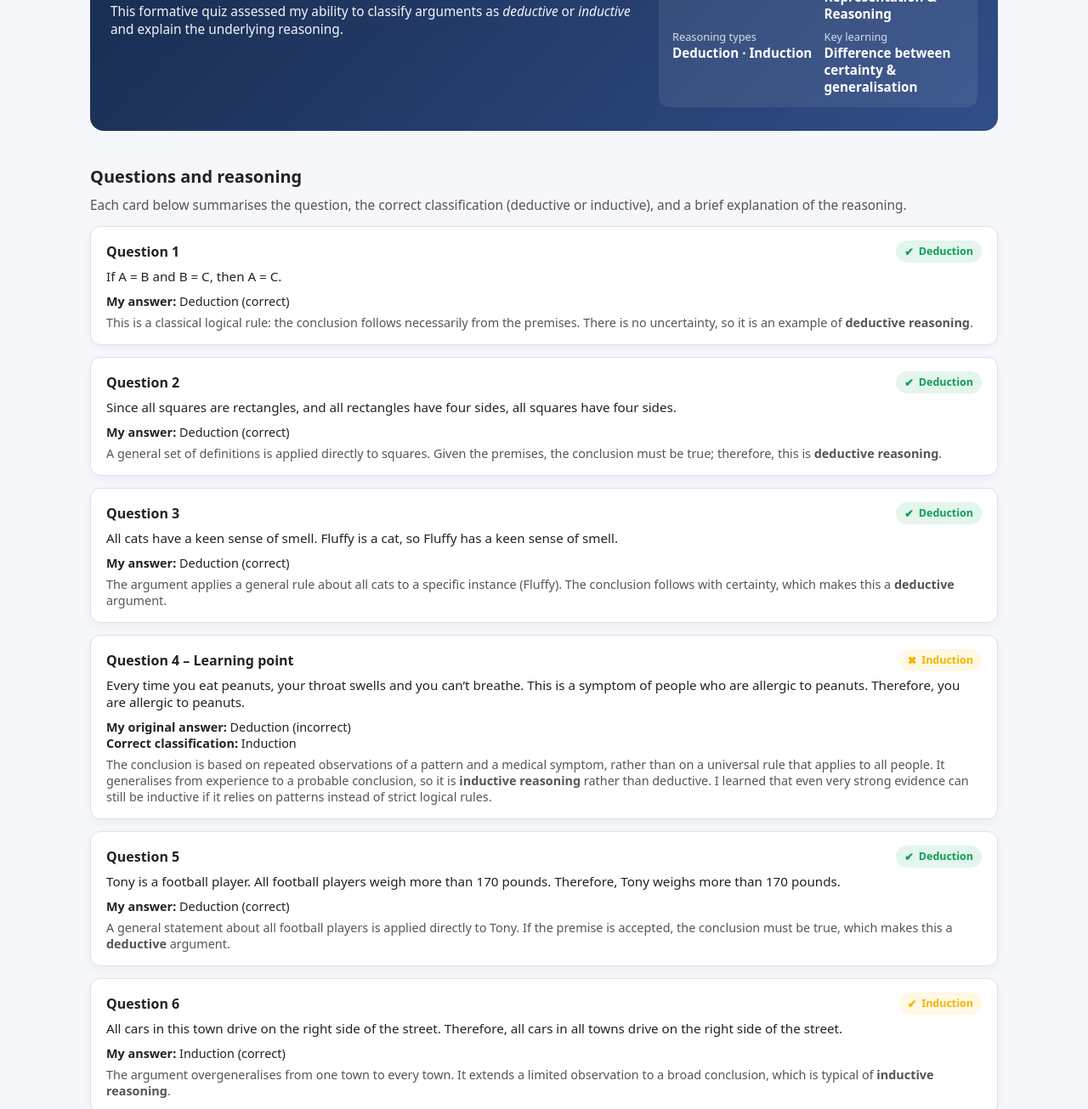
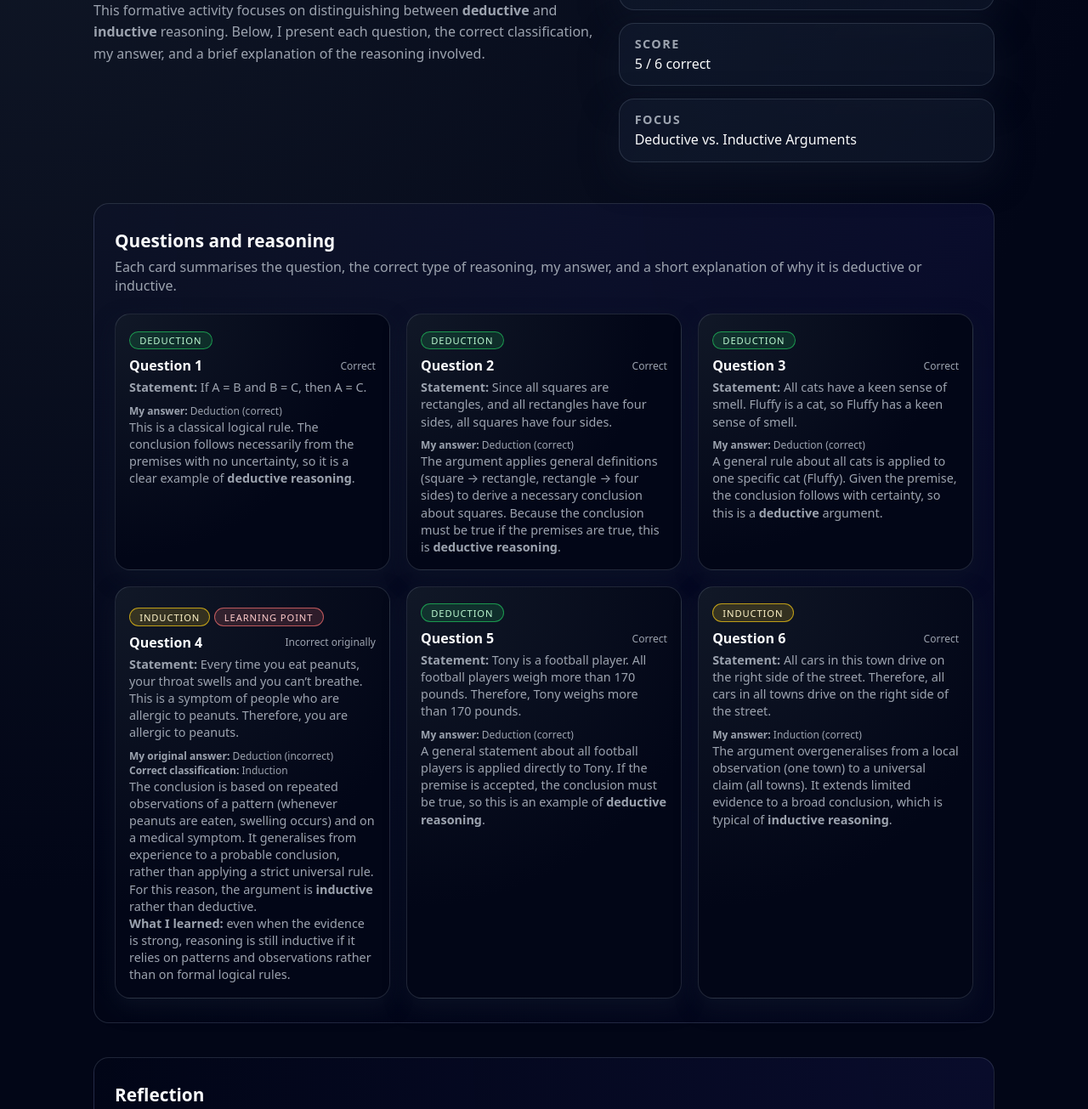
Before and after one commit to abdullahkrs/research-methods-eportfolio, a plain HTML site: page components/reasoning-quiz.html in a window 1280 px wide. Shown: the part 258-1563 px from the top of the page at 85% size. Drawn offline with Linux system fonts and the light colour scheme.

Commit message:
Update reasoning-quiz.html

```diff
--- a/components/reasoning-quiz.html
+++ b/components/reasoning-quiz.html
@@ -4,237 +4,46 @@
   <meta charset="UTF-8" />
   <title>Formative Activity – Reasoning Quiz | Research Methods e-Portfolio</title>
   <meta name="viewport" content="width=device-width, initial-scale=1" />
+  <!-- Global styles -->
   <link rel="stylesheet" href="../style.css" />
 
-  <!-- Page-specific styling for the reasoning quiz -->
+  <!-- Page-specific tag styling (re-using your dark theme) -->
   <style>
-    :root {
-      --rq-bg: #f5f7fb;
-      --rq-card-bg: #ffffff;
-      --rq-text-main: #222;
-      --rq-text-muted: #555;
-      --rq-accent: #2f6feb;
-      --rq-border: #dde1ee;
-      --rq-deduction: #0f9d58;
-      --rq-deduction-soft: #e3f5ec;
-      --rq-induction: #f4b400;
-      --rq-induction-soft: #fff8e3;
-      --rq-radius-lg: 16px;
-      --rq-radius-sm: 12px;
+    .tag-deduction {
+      background: rgba(34, 197, 94, 0.16);
+      border: 1px solid rgba(34, 197, 94, 0.7);
+      color: #bbf7d0;
     }
-
-    body {
-      background: var(--rq-bg);
-      color: var(--rq-text-main);
+    .tag-induction {
+      background: rgba(250, 204, 21, 0.16);
+      border: 1px solid rgba(250, 204, 21, 0.7);
+      color: #fef3c7;
     }
-
-    .page {
-      max-width: 1100px;
-      margin: 0 auto;
-      padding: 24px 16px 48px;
+    .tag-learning {
+      background: rgba(248, 113, 113, 0.16);
+      border: 1px solid rgba(248, 113, 113, 0.7);
+      color: #fecaca;
     }
-
-    .rq-hero {
-      background: linear-gradient(135deg, #172b4d, #314e89);
-      color: #fff;
-      padding: 24px 24px 28px;
-      border-radius: var(--rq-radius-lg);
-      display: grid;
-      grid-template-columns: minmax(0, 2fr) minmax(0, 1.2fr);
-      gap: 20px;
-      align-items: stretch;
-    }
-
-    .rq-hero-main h2 {
-      margin: 0 0 6px;
-      font-size: 1.7rem;
-    }
-
-    .rq-hero-main p {
-      margin: 2px 0;
-      font-size: 0.98rem;
-    }
-
-    .rq-hero-main .rq-tagline {
-      margin-top: 10px;
-      font-size: 0.96rem;
-      opacity: 0.95;
-    }
-
-    .rq-hero-side {
-      background: rgba(255, 255, 255, 0.08);
-      border-radius: var(--rq-radius-sm);
-      padding: 14px 16px;
-      font-size: 0.95rem;
-    }
-
-    .rq-hero-side h3 {
-      margin-top: 0;
-      margin-bottom: 8px;
-      font-size: 1.02rem;
-    }
-
-    .rq-hero-grid {
-      display: grid;
-      grid-template-columns: repeat(2, minmax(0, 1fr));
-      gap: 8px 14px;
-    }
-
-    .rq-hero-item-label {
-      font-size: 0.8rem;
-      opacity: 0.8;
-    }
-
-    .rq-hero-item-value {
-      font-weight: 600;
-      font-size: 0.95rem;
-    }
-
-    .rq-section-title {
-      margin-top: 26px;
-      margin-bottom: 10px;
-      font-size: 1.25rem;
-    }
-
-    .rq-section-intro {
-      margin: 0 0 14px;
-      color: var(--rq-text-muted);
-      font-size: 0.96rem;
-    }
-
-    .rq-questions {
-      display: flex;
-      flex-direction: column;
-      gap: 14px;
-      margin-top: 8px;
-    }
-
-    .rq-card {
-      background: var(--rq-card-bg);
-      border-radius: var(--rq-radius-sm);
-      border: 1px solid var(--rq-border);
-      padding: 16px 18px;
-      box-shadow: 0 4px 10px rgba(15, 23, 42, 0.04);
-    }
-
-    .rq-card-header {
+    .card h3 {
       display: flex;
       align-items: center;
       justify-content: space-between;
-      gap: 12px;
-      margin-bottom: 6px;
+      gap: 0.6rem;
     }
-
-    .rq-card-title {
-      font-weight: 600;
-      font-size: 1rem;
-    }
-
-    .rq-badge {
-      display: inline-flex;
-      align-items: center;
-      gap: 6px;
-      padding: 4px 10px;
-      border-radius: 999px;
-      font-size: 0.78rem;
-      font-weight: 600;
-      white-space: nowrap;
-    }
-
-    .rq-badge-deduction {
-      background: var(--rq-deduction-soft);
-      color: var(--rq-deduction);
-    }
-
-    .rq-badge-induction {
-      background: var(--rq-induction-soft);
-      color: var(--rq-induction);
-    }
-
-    .rq-badge-correct::before {
-      content: "✔";
-      font-size: 0.8rem;
-    }
-
-    .rq-badge-incorrect::before {
-      content: "✖";
-      font-size: 0.8rem;
-    }
-
-    .rq-question-text {
-      margin: 4px 0 10px;
-      font-size: 0.95rem;
-    }
-
-    .rq-meta {
-      font-size: 0.9rem;
-      margin: 0 0 6px;
-    }
-
-    .rq-meta strong {
-      font-weight: 600;
-    }
-
-    .rq-explanation {
-      font-size: 0.9rem;
-      color: var(--rq-text-muted);
-      margin: 4px 0 0;
-    }
-
-    .rq-reflection-card {
-      margin-top: 24px;
-      background: var(--rq-card-bg);
-      border-radius: var(--rq-radius-lg);
-      border: 1px solid var(--rq-border);
-      padding: 18px 20px;
-      box-shadow: 0 4px 12px rgba(15, 23, 42, 0.04);
-    }
-
-    .rq-reflection-card h3 {
-      margin-top: 0;
-      margin-bottom: 6px;
-      font-size: 1.15rem;
-    }
-
-    .rq-reflection-card p {
-      margin: 4px 0;
-      font-size: 0.95rem;
-      color: var(--rq-text-muted);
-    }
-
-    .rq-back-link {
-      margin-top: 22px;
-      font-size: 0.92rem;
-    }
-
-    .rq-back-link a {
-      text-decoration: none;
-      color: var(--rq-accent);
+    .card h3 span.label {
+      font-size: 0.75rem;
       font-weight: 500;
-    }
-
-    .rq-back-link a:hover {
-      text-decoration: underline;
-    }
-
-    @media (max-width: 768px) {
-      .rq-hero {
-        grid-template-columns: minmax(0, 1fr);
-      }
-      .rq-hero-side {
-        margin-top: 6px;
-      }
+      color: var(--muted);
     }
   </style>
 </head>
 <body>
+  <!-- Top navigation bar -->
   <header class="topbar">
     <div class="topbar-inner">
-    <div class="brand">
-      <a href="../index.html" style="text-decoration:none; color:inherit;">
+      <div>
         <span class="brand-title">Research Methods & Professional Practice</span>
-        <span class="brand-subtitle">e-Portfolio – Component Page</span>
-      </a>
+        <span class="brand-subtitle">e-Portfolio – Formative Activity</span>
       </div>
       <nav class="nav">
         <a href="../index.html#components">Back to Components</a>
@@ -243,207 +52,223 @@
   </header>
 
   <main class="page">
-
-  <!-- Hero / summary -->
-  <section class="section rq-hero">
-    <div class="rq-hero-main">
-      <h2>Formative Activity: Reasoning Quiz</h2>
-      <p><strong>Component:</strong> Formative Activity – Logical Reasoning</p>
-      <p><strong>Focus:</strong> Distinguishing deductive and inductive arguments</p>
-      <p class="rq-tagline">
-        This formative quiz assessed my ability to classify arguments as
-        <em>deductive</em> or <em>inductive</em> and explain the underlying reasoning.
+    <!-- Hero section -->
+    <section class="hero">
+      <div class="hero-text">
+        <h1>Formative Activity – Reasoning Quiz</h1>
+        <p>
+          This formative activity focuses on distinguishing between
+          <strong>deductive</strong> and <strong>inductive</strong> reasoning.
+          Below, I present each question, the correct classification, my answer,
+          and a brief explanation of the reasoning involved.
         </p>
       </div>
-    <aside class="rq-hero-side">
-      <h3>At a glance</h3>
-      <div class="rq-hero-grid">
-        <div>
-          <div class="rq-hero-item-label">Score</div>
-          <div class="rq-hero-item-value">5 / 6 correct</div>
+
+      <div class="hero-meta">
+        <div class="meta-card">
+          <h2>Component</h2>
+          <p>Formative Activity – Reasoning Quiz</p>
         </div>
-        <div>
-          <div class="rq-hero-item-label">Module</div>
-          <div class="rq-hero-item-value">Knowledge Representation & Reasoning</div>
+        <div class="meta-card">
+          <h2>Module</h2>
+          <p>Knowledge Representation &amp; Reasoning</p>
         </div>
-        <div>
-          <div class="rq-hero-item-label">Reasoning types</div>
-          <div class="rq-hero-item-value">Deduction · Induction</div>
+        <div class="meta-card">
+          <h2>Score</h2>
+          <p>5 / 6 correct</p>
         </div>
-        <div>
-          <div class="rq-hero-item-label">Key learning</div>
-          <div class="rq-hero-item-value">Difference between certainty & generalisation</div>
+        <div class="meta-card">
+          <h2>Focus</h2>
+          <p>Deductive vs. Inductive Arguments</p>
         </div>
       </div>
-    </aside>
     </section>
 
-  <!-- Questions & reasoning -->
-  <section class="section">
-    <h3 class="rq-section-title">Questions and reasoning</h3>
-    <p class="rq-section-intro">
-      Each card below summarises the question, the correct classification
-      (deductive or inductive), and a brief explanation of the reasoning.
+    <!-- Questions and reasoning -->
+    <section class="section section-muted">
+      <div class="section-header">
+        <h2>Questions and reasoning</h2>
+        <p>
+          Each card summarises the question, the correct type of reasoning,
+          my answer, and a short explanation of why it is deductive or inductive.
         </p>
+      </div>
 
-    <div class="rq-questions">
+      <div class="grid">
+        <!-- Question 1 -->
+        <article class="card">
+          <span class="tag tag-deduction">Deduction</span>
+          <h3>
+            Question 1
+            <span class="label">Correct</span>
+          </h3>
+          <p>
+            <strong>Statement:</strong> If A = B and B = C, then A = C.
+          </p>
+          <p class="meta">
+            <strong>My answer:</strong> Deduction (correct)
+          </p>
+          <p>
+            This is a classical logical rule. The conclusion follows necessarily
+            from the premises with no uncertainty, so it is a clear example of
+            <strong>deductive reasoning</strong>.
+          </p>
+        </article>
 
-      <!-- Q1 -->
-      <article class="rq-card">
-        <div class="rq-card-header">
-          <div class="rq-card-title">Question 1</div>
-          <div class="rq-badge rq-badge-deduction rq-badge-correct">
-            Deduction
-          </div>
-        </div>
-        <p class="rq-question-text">
-          If A = B and B = C, then A = C.
+        <!-- Question 2 -->
+        <article class="card">
+          <span class="tag tag-deduction">Deduction</span>
+          <h3>
+            Question 2
+            <span class="label">Correct</span>
+          </h3>
+          <p>
+            <strong>Statement:</strong> Since all squares are rectangles, and all
+            rectangles have four sides, all squares have four sides.
           </p>
-        <p class="rq-meta"><strong>My answer:</strong> Deduction (correct)</p>
-        <p class="rq-explanation">
-          This is a classical logical rule: the conclusion follows
-          necessarily from the premises. There is no uncertainty, so it
+          <p class="meta">
+            <strong>My answer:</strong> Deduction (correct)
+          </p>
+          <p>
+            The argument applies general definitions (square → rectangle,
+            rectangle → four sides) to derive a necessary conclusion about
+            squares. Because the conclusion must be true if the premises are true,
+            this is <strong>deductive reasoning</strong>.
+          </p>
+        </article>
+
+        <!-- Question 3 -->
+        <article class="card">
+          <span class="tag tag-deduction">Deduction</span>
+          <h3>
+            Question 3
+            <span class="label">Correct</span>
+          </h3>
+          <p>
+            <strong>Statement:</strong> All cats have a keen sense of smell.
+            Fluffy is a cat, so Fluffy has a keen sense of smell.
+          </p>
+          <p class="meta">
+            <strong>My answer:</strong> Deduction (correct)
+          </p>
+          <p>
+            A general rule about all cats is applied to one specific cat
+            (Fluffy). Given the premise, the conclusion follows with certainty,
+            so this is a <strong>deductive</strong> argument.
+          </p>
+        </article>
+
+        <!-- Question 4 - learning point -->
+        <article class="card">
+          <span class="tag tag-induction">Induction</span>
+          <span class="tag tag-learning" style="margin-top:0.4rem;">Learning point</span>
+          <h3>
+            Question 4
+            <span class="label">Incorrect originally</span>
+          </h3>
+          <p>
+            <strong>Statement:</strong> Every time you eat peanuts, your throat
+            swells and you can’t breathe. This is a symptom of people who are
+            allergic to peanuts. Therefore, you are allergic to peanuts.
+          </p>
+          <p class="meta">
+            <strong>My original answer:</strong> Deduction (incorrect)
+            <br />
+            <strong>Correct classification:</strong> Induction
+          </p>
+          <p>
+            The conclusion is based on repeated observations of a pattern
+            (whenever peanuts are eaten, swelling occurs) and on a medical
+            symptom. It generalises from experience to a probable conclusion,
+            rather than applying a strict universal rule. For this reason,
+            the argument is <strong>inductive</strong> rather than deductive.
+          </p>
+          <p>
+            <strong>What I learned:</strong> even when the evidence is strong,
+            reasoning is still inductive if it relies on patterns and
+            observations rather than on formal logical rules.
+          </p>
+        </article>
+
+        <!-- Question 5 -->
+        <article class="card">
+          <span class="tag tag-deduction">Deduction</span>
+          <h3>
+            Question 5
+            <span class="label">Correct</span>
+          </h3>
+          <p>
+            <strong>Statement:</strong> Tony is a football player. All football
+            players weigh more than 170 pounds. Therefore, Tony weighs more
+            than 170 pounds.
+          </p>
+          <p class="meta">
+            <strong>My answer:</strong> Deduction (correct)
+          </p>
+          <p>
+            A general statement about all football players is applied directly to
+            Tony. If the premise is accepted, the conclusion must be true, so this
             is an example of <strong>deductive reasoning</strong>.
           </p>
         </article>
 
-      <!-- Q2 -->
-      <article class="rq-card">
-        <div class="rq-card-header">
-          <div class="rq-card-title">Question 2</div>
-          <div class="rq-badge rq-badge-deduction rq-badge-correct">
-            Deduction
-          </div>
-        </div>
-        <p class="rq-question-text">
-          Since all squares are rectangles, and all rectangles have four sides,
-          all squares have four sides.
+        <!-- Question 6 -->
+        <article class="card">
+          <span class="tag tag-induction">Induction</span>
+          <h3>
+            Question 6
+            <span class="label">Correct</span>
+          </h3>
+          <p>
+            <strong>Statement:</strong> All cars in this town drive on the right
+            side of the street. Therefore, all cars in all towns drive on the
+            right side of the street.
           </p>
-        <p class="rq-meta"><strong>My answer:</strong> Deduction (correct)</p>
-        <p class="rq-explanation">
-          A general set of definitions is applied directly to squares.
-          Given the premises, the conclusion must be true; therefore,
-          this is <strong>deductive reasoning</strong>.
+          <p class="meta">
+            <strong>My answer:</strong> Induction (correct)
+          </p>
+          <p>
+            The argument overgeneralises from a local observation (one town) to a
+            universal claim (all towns). It extends limited evidence to a broad
+            conclusion, which is typical of <strong>inductive reasoning</strong>.
           </p>
         </article>
-
-      <!-- Q3 -->
-      <article class="rq-card">
-        <div class="rq-card-header">
-          <div class="rq-card-title">Question 3</div>
-          <div class="rq-badge rq-badge-deduction rq-badge-correct">
-            Deduction
-          </div>
-        </div>
-        <p class="rq-question-text">
-          All cats have a keen sense of smell. Fluffy is a cat, so Fluffy has
-          a keen sense of smell.
-        </p>
-        <p class="rq-meta"><strong>My answer:</strong> Deduction (correct)</p>
-        <p class="rq-explanation">
-          The argument applies a general rule about all cats to a specific
-          instance (Fluffy). The conclusion follows with certainty, which
-          makes this a <strong>deductive</strong> argument.
-        </p>
-      </article>
-
-      <!-- Q4 (learning point) -->
-      <article class="rq-card">
-        <div class="rq-card-header">
-          <div class="rq-card-title">Question 4 – Learning point</div>
-          <div class="rq-badge rq-badge-induction rq-badge-incorrect">
-            Induction
-          </div>
-        </div>
-        <p class="rq-question-text">
-          Every time you eat peanuts, your throat swells and you can’t breathe.
-          This is a symptom of people who are allergic to peanuts. Therefore,
-          you are allergic to peanuts.
-        </p>
-        <p class="rq-meta">
-          <strong>My original answer:</strong> Deduction (incorrect) <br />
-          <strong>Correct classification:</strong> Induction
-        </p>
-        <p class="rq-explanation">
-          The conclusion is based on repeated observations of a pattern and a
-          medical symptom, rather than on a universal rule that applies to all
-          people. It generalises from experience to a probable conclusion, so
-          it is <strong>inductive reasoning</strong> rather than deductive.
-          I learned that even very strong evidence can still be inductive if
-          it relies on patterns instead of strict logical rules.
-        </p>
-      </article>
-
-      <!-- Q5 -->
-      <article class="rq-card">
-        <div class="rq-card-header">
-          <div class="rq-card-title">Question 5</div>
-          <div class="rq-badge rq-badge-deduction rq-badge-correct">
-            Deduction
-          </div>
-        </div>
-        <p class="rq-question-text">
-          Tony is a football player. All football players weigh more than
-          170 pounds. Therefore, Tony weighs more than 170 pounds.
-        </p>
-        <p class="rq-meta"><strong>My answer:</strong> Deduction (correct)</p>
-        <p class="rq-explanation">
-          A general statement about all football players is applied directly
-          to Tony. If the premise is accepted, the conclusion must be true,
-          which makes this a <strong>deductive</strong> argument.
-        </p>
-      </article>
-
-      <!-- Q6 -->
-      <article class="rq-card">
-        <div class="rq-card-header">
-          <div class="rq-card-title">Question 6</div>
-          <div class="rq-badge rq-badge-induction rq-badge-correct">
-            Induction
-          </div>
-        </div>
-        <p class="rq-question-text">
-          All cars in this town drive on the right side of the street.
-          Therefore, all cars in all towns drive on the right side of the street.
-        </p>
-        <p class="rq-meta"><strong>My answer:</strong> Induction (correct)</p>
-        <p class="rq-explanation">
-          The argument overgeneralises from one town to every town. It extends
-          a limited observation to a broad conclusion, which is typical of
-          <strong>inductive reasoning</strong>.
-        </p>
-      </article>
-
       </div>
     </section>
 
-  <!-- Reflection -->
-  <section class="section rq-reflection-card">
-    <h3>Reflection</h3>
+    <!-- Reflection section -->
+    <section class="section section-muted">
+      <div class="section-header">
+        <h2>Reflection</h2>
+        <p>A brief reflection on what I learned from this activity.</p>
+      </div>
       <p>
-      This formative activity sharpened my ability to distinguish between
-      deductive and inductive arguments. I confirmed that deductive reasoning
-      produces conclusions that follow necessarily from their premises, while
-      inductive reasoning draws probable conclusions from patterns and
-      observations.
+        This formative quiz helped me sharpen the distinction between
+        <strong>deductive</strong> and <strong>inductive</strong> reasoning.
+        Deductive arguments produce conclusions that follow necessarily
+        from their premises, while inductive arguments move from patterns
+        and observations to probable conclusions.
       </p>
       <p>
-      Question 4 was particularly useful: although the evidence was strong,
-      the conclusion was still inductive because it relied on repeated
-      experience rather than a formal rule. This insight will help me build
-      stronger, better justified arguments in future work on knowledge
-      representation and logical reasoning.
+        Question 4 was especially valuable as a learning point. Although the
+        evidence was strong, the reasoning was still inductive because it
+        relied on repeated experience rather than a formal rule that applies
+        to everyone. This insight will support my future work in knowledge
+        representation and logical argumentation, where correctly classifying
+        the type of reasoning is essential.
       </p>
     </section>
 
-  <div class="rq-back-link">
-    <a href="../index.html#components">&larr; Back to e-Portfolio home</a>
-  </div>
-
+    <!-- Back link -->
+    <section class="section">
+      <a href="../index.html#components" class="nav-link">
+        &larr; Back to e-Portfolio components
+      </a>
+    </section>
   </main>
 
   <footer class="footer">
-  <p>&copy; 2025 Abdullah Alshibli · Research Methods & Professional Practice e-Portfolio</p>
+    <p>&copy; 2025 Abdullah Alshibli · Research Methods &amp; Professional Practice e-Portfolio</p>
   </footer>
 </body>
 </html>
```
Lines whose indentation alone changed are shown as unchanged.
